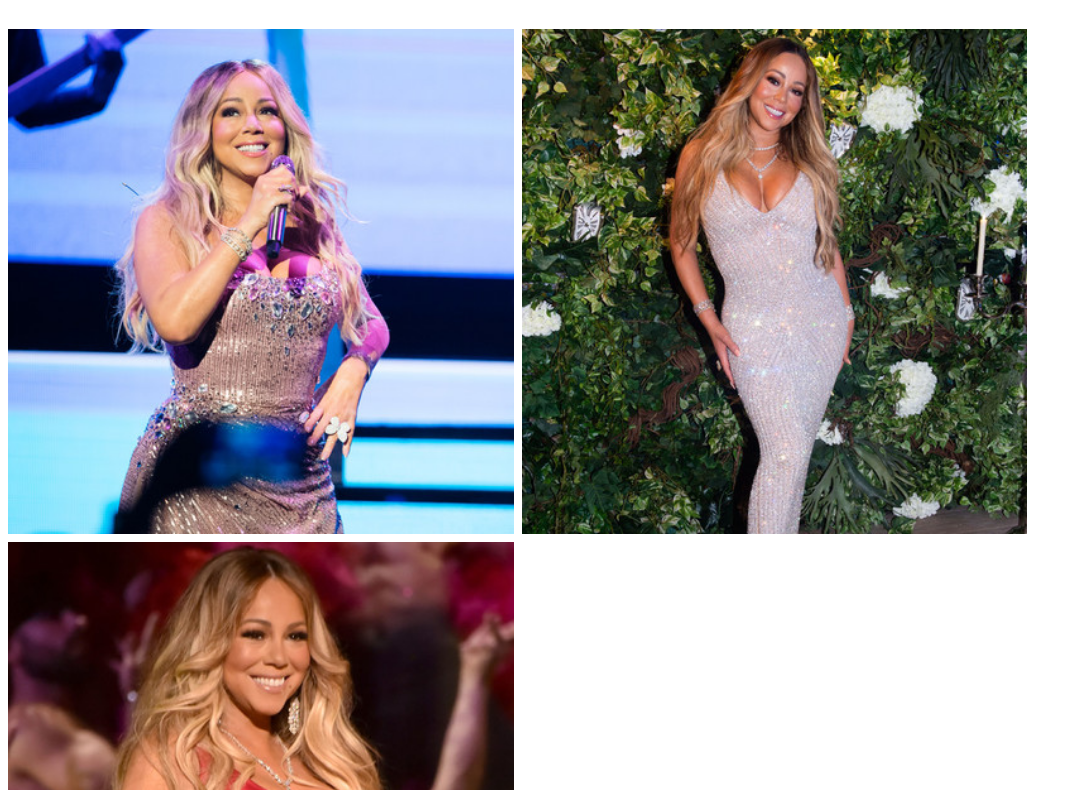
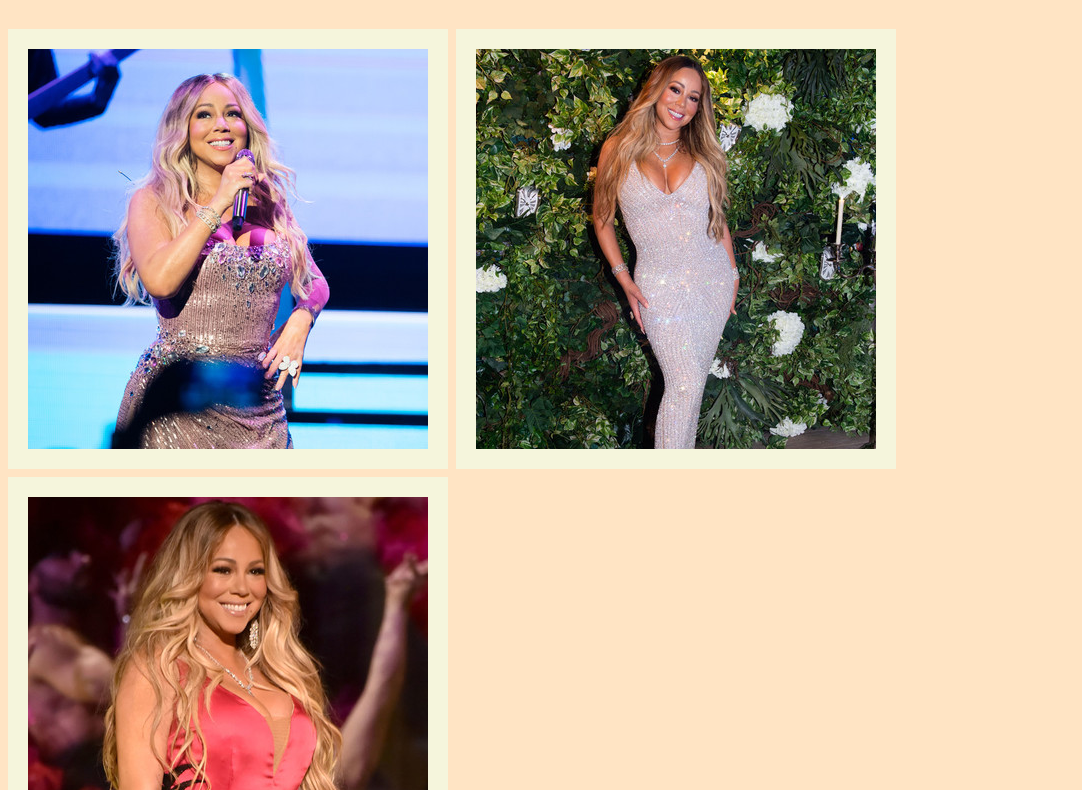
Before and after one commit to rgabeh83/FSW-100-Assignmentss, a plain HTML site: page week2/HTML exercise/Index.html in a window 1280 px wide. Shown: the part 96-886 px from the top of the page, without its empty margins (0-1082 px from the left). Drawn offline with Linux system fonts and the light colour scheme.

Commit message:
changed css

```diff
--- a/week2/HTML exercise/style.css
+++ b/week2/HTML exercise/style.css
@@ -1,7 +1,9 @@
+body {
+    background-color: bisque
+}
 .sections {
     font-size: 2em
 }
 .sections img {
-    width: 40%;
-    height: 40%S
+    border: 20px solid beige
 }
```
